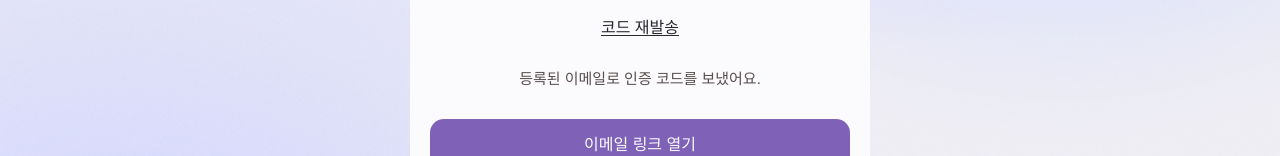
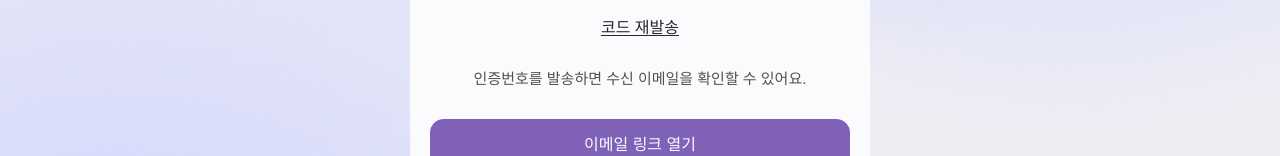
Before and after one commit to Dev-MAMOKEY/Ieoduda-Frontend, a Next.js app: page /handoff-email in a window 1280 px wide. Shown: the part 742-898 px from the top of the page. Built offline with nearby package versions, Linux system fonts and the light colour scheme; no server answers; a web font is replaced by a local one.

Commit message:
[Feat/#13] feat : OTP 반영 수정

```diff
--- a/app/(email)/handoff-email/page.tsx
+++ b/app/(email)/handoff-email/page.tsx
@@ -40,11 +40,12 @@ export default function HandoffEmailPage() {
   const [pending, setPending] = useState(false);
   const [error, setError] = useState("");
   const [otpMessage, setOtpMessage] = useState("");
+  const [maskedRecipientEmail, setMaskedRecipientEmail] = useState("");
   const accessLoaded = useRef(false);
   const requestInFlight = useRef(false);
   const token = () => new URLSearchParams(window.location.search).get("token") ?? "";
   useEffect(() => { if (accessLoaded.current) return; accessLoaded.current = true; const value = token(); if (!value) { queueMicrotask(() => setError("유효한 인계 토큰이 필요합니다.")); return; } getPosthumousAccess(value).then(setAccess).catch((reason: unknown) => setError(reason instanceof Error ? reason.message : "인계 정보를 불러오지 못했습니다.")); }, []);
-  const sendOtp = async () => { const value = token(); if (!value || requestInFlight.current) return; requestInFlight.current = true; setPending(true); setError(""); setOtpMessage(""); try { await sendPosthumousOtp(value); setOtpMessage("인증번호를 발송했습니다. 이메일을 확인해 주세요."); } catch (reason) { setError(reason instanceof Error ? reason.message : "인증번호를 발송하지 못했습니다."); } finally { requestInFlight.current = false; setPending(false); } };
+  const sendOtp = async () => { const value = token(); if (!value || requestInFlight.current) return; requestInFlight.current = true; setPending(true); setError(""); setOtpMessage(""); try { const result = await sendPosthumousOtp(value); setMaskedRecipientEmail(result.maskedEmail); setOtpMessage("인증번호를 발송했습니다. 이메일을 확인해 주세요."); } catch (reason) { setError(reason instanceof Error ? reason.message : "인증번호를 발송하지 못했습니다."); } finally { requestInFlight.current = false; setPending(false); } };
   const verify = async () => { const value = token(); if (!value || requestInFlight.current) return; requestInFlight.current = true; setPending(true); try { const result = await verifyPosthumousOtp(value, code.join("")); router.push("/package?accessSessionId=" + encodeURIComponent(result.accessSessionId)); } catch (reason) { setError(reason instanceof Error ? reason.message : "인증번호를 확인하지 못했습니다."); } finally { requestInFlight.current = false; setPending(false); } };
   return <main className="min-h-dvh text-[#43306d]">
     <header className="hidden h-[125px] items-center px-[120px] lg:flex"><BrandLogo /></header>
@@ -80,7 +81,7 @@ export default function HandoffEmailPage() {
           <button className="text-xs leading-none underline underline-offset-2 lg:text-sm lg:font-semibold lg:text-[#28292e]" disabled={pending} onClick={() => void sendOtp()} type="button">코드 재발송</button>
 
           <p className="text-xs font-medium leading-normal text-[#796b6c] lg:text-[15px] lg:text-[#584e4d]">
-            <span>{access?.contactEmail ?? "등록된 이메일"}로 인증 코드를 보냈어요.</span>
+            <span>{maskedRecipientEmail ? `${maskedRecipientEmail}로 인증 코드를 보냈어요.` : "인증번호를 발송하면 수신 이메일을 확인할 수 있어요."}</span>
           </p>
 
           <ActionButton disabled={pending || code.some((digit) => !digit)} onClick={() => void verify()} secondary>이메일 링크 열기</ActionButton>
```
